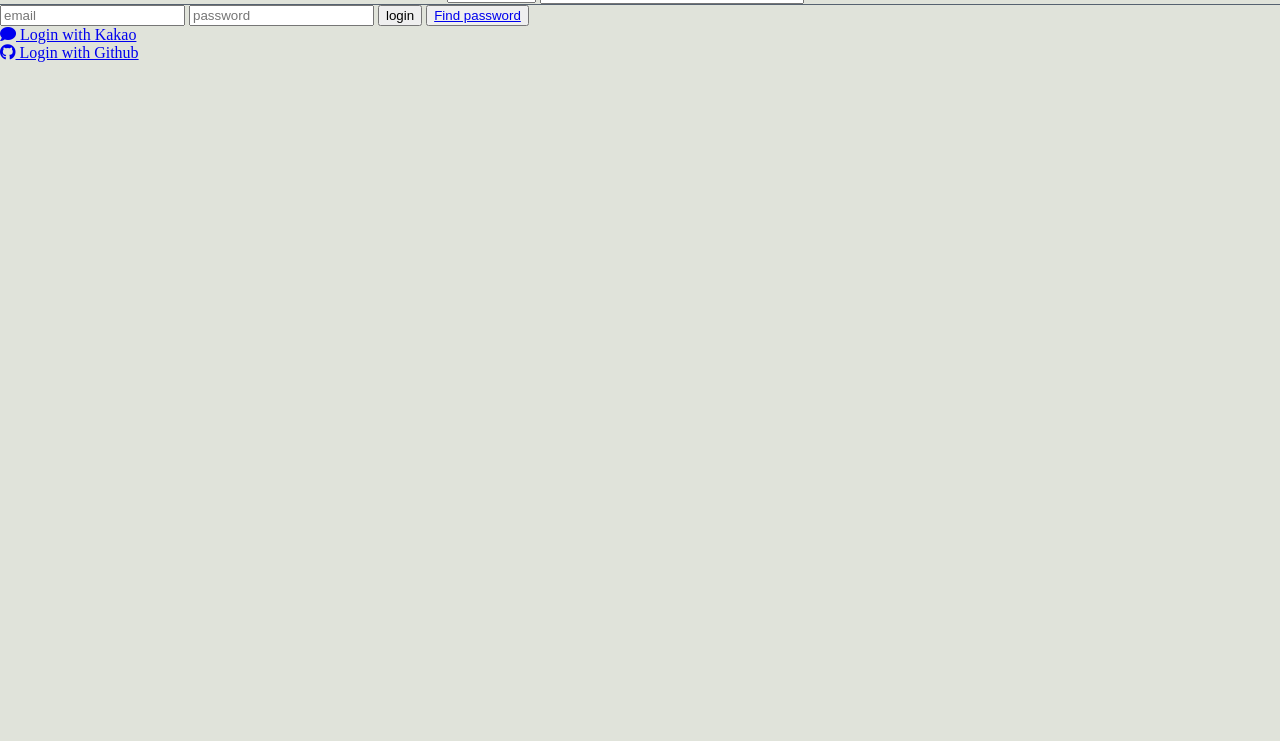
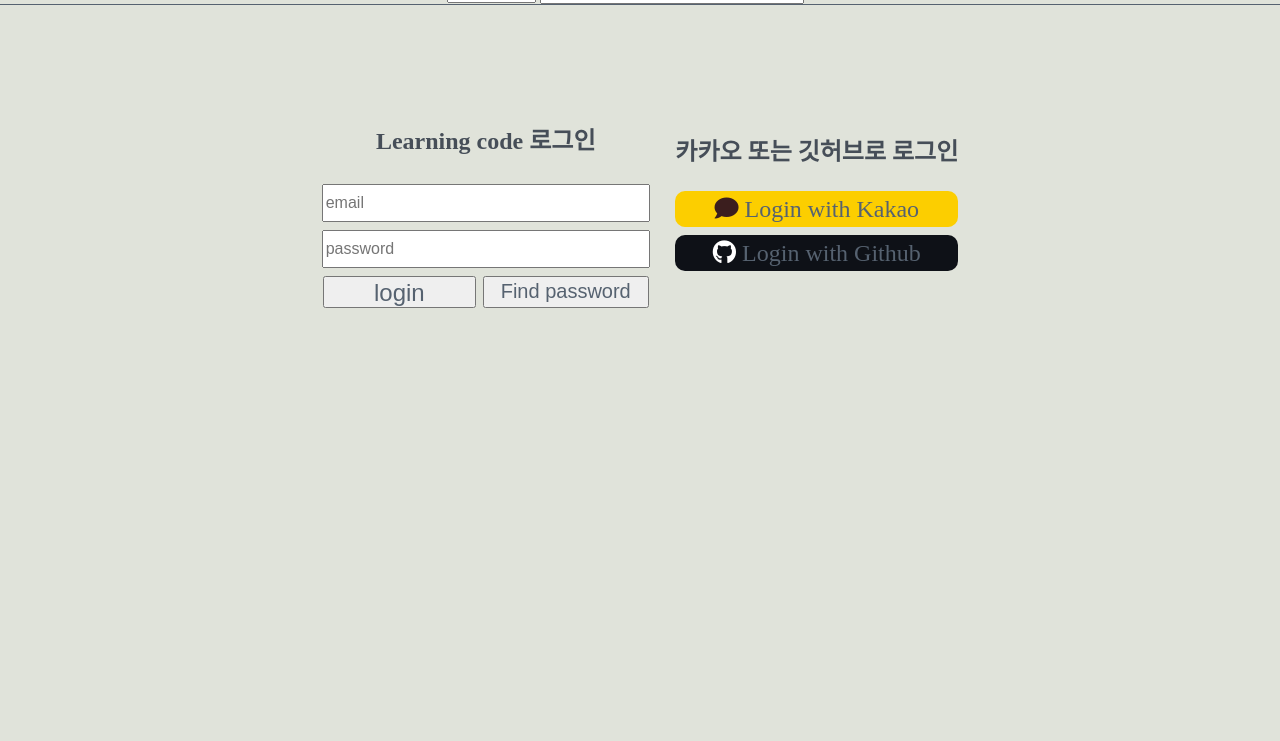
Before and after one commit to skullkim/teamProject2, a website: page views/login.html in a window 1280 px wide. Shown: the part 29-770 px from the top of the page. Drawn offline with nearby package versions, Linux system fonts and the light colour scheme; files that its build step writes are made by us from their sources.

Commit message:
login page css 완성

```diff
--- /dev/null
+++ b/public/style/login-style.css
@@ -0,0 +1,92 @@
+#main__login {
+    height: 50vh;
+    display: flex;
+    align-items: center;
+    justify-content: center;
+}
+
+#login__local, #login__kakao, #login__github {
+    display: flex;
+    flex-direction: column;
+    align-items: center;
+    justify-content: center;
+}
+
+#local__headline {
+    color: #464e58;
+}
+
+#local__email, #local__password {
+    height: 4vh;
+    width: 25vw;
+    margin-top: 1vh;
+    font-size: 1em;
+}
+
+#local__btn {
+    margin-top: 1vh;
+    display: flex;
+}
+
+#login__submit {
+    height: 4vh;
+    width: 12vw;
+    font-size: 1.5em;
+    margin-right: 0.5vw;
+    color: #566270;
+}
+
+#login__find-passwd {
+    height: 4vh;
+    width: 13vw;
+}
+
+#login__find-passwd > a {
+    color: #566270;
+    text-decoration: none;
+    font-size: 1.5em;
+}
+
+#login__api {
+    height: 23vh;
+    margin-left: 2vw;
+}
+
+#api__headline {
+    color: #464e58;
+    margin-bottom: 3vh;
+}
+
+#login__kakao {
+    background-color: rgb(252, 206, 0);
+    height: 4.5vh;
+    border-radius: 10px 10px 10px 10px;
+}
+
+#kakao__login-btn, #git__login-btn{
+    text-decoration: none;
+    font-size: 1.5em;
+    color: #566270;
+}
+
+.fa-comment {
+    color: rgb(59, 30, 30);
+}
+
+#login__github {
+    margin-top: 1vh;
+    background-color: rgb(14, 17, 23);
+    height: 4.5vh;
+    border-radius: 10px 10px 10px 10px;
+    /*margin-bottom: 2vh;*/
+}
+
+.fa-github {
+    color: white;
+}
+
+#login__err-message {
+    font-size: 1.5em;
+    color: indianred;
+    margin-left: 1vw;
+}
--- a/views/login.html
+++ b/views/login.html
@@ -4,6 +4,7 @@
     <meta charset="UTF-8">
     <meta name="viewport" content="width=device-width, initial-scale=1.0">
     <link rel="stylesheet" href="/style/common-style.css">
+    <link rel="stylesheet" href="/style/login-style.css">
     <title>login</title>
 </head>
 <body>
@@ -11,24 +12,30 @@
     <main id="main">
         <article id="main__login">
             <section id="login__local">
-                <input type="text" placeholder="email" name="email" id="local__name">
+                <h2 id="local__headline">Learning code 로그인</h2>
+                <input type="text" placeholder="email" name="email" id="local__email">
                 <input type="password" placeholder="password" name="password" id="local__password">
+                <div id="local__btn">
                     <input type="submit" value="login" id="login__submit">
                     <button id="login__find-passwd"><a href="/login/new-password">Find password</a></button>
+                </div>
             </section>
+            <article id="login__api">
+                <h2 id="api__headline">카카오 또는 깃허브로 로그인</h2>
                 <section id="login__kakao">
                     <a href="/login/kakao" id="kakao__login-btn">
                         <i class="fas fa-comment"></i>
                         Login with Kakao
                     </a>
                 </section>
-            <sectino id="login__github">
+                <section id="login__github">
                     <a href="/login/github" id="git__login-btn">
                         <i class="fab fa-github"></i>
                         Login with Github
                     </a>
-            </sectino>
-            <span id="login__err-message"></span>
+                </section>
+                <p id="login__err-message"></p>
+            </article>
         </article>
     </main>
     {% include "footer.html" %}
```
Lines whose indentation alone changed are shown as unchanged.
